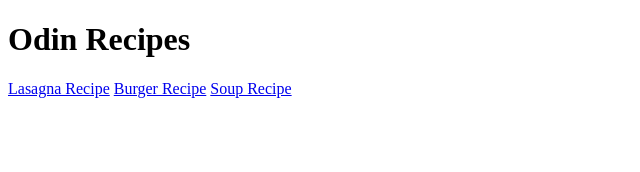
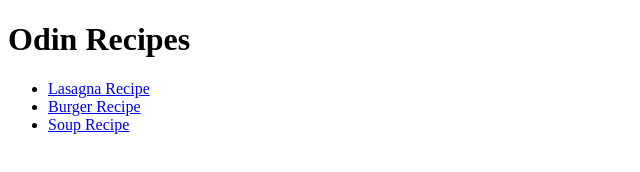
Before and after one commit to EmxdA/odin-recipes, a plain HTML site: page index.html in a window 1280 px wide. Shown: the whole page, without its empty margins (0-640 px from the left). Drawn offline with Linux system fonts and the light colour scheme.

Commit message:
Spaced out recipe links

```diff
--- a/index.html
+++ b/index.html
@@ -1,15 +1,17 @@
 <!DOCTYPE html>
 <html lang="en">
-<head>
-    <meta charset="UTF-8">
-    <meta http-equiv="X-UA-Compatible" content="IE=edge">
-    <meta name="viewport" content="width=device-width, initial-scale=1.0">
+  <head>
+    <meta charset="UTF-8" />
+    <meta http-equiv="X-UA-Compatible" content="IE=edge" />
+    <meta name="viewport" content="width=device-width, initial-scale=1.0" />
     <title>Index</title>
-</head>
-<body>
+  </head>
+  <body>
     <h1>Odin Recipes</h1>
-    <a href="recipes/lasagna.html">Lasagna Recipe</a>
-    <a href="recipes/burger.html">Burger Recipe</a>
-    <a href="recipes/soup.html">Soup Recipe</a>
-</body>
+    <ul>
+      <li><a href="recipes/lasagna.html">Lasagna Recipe</a></li>
+      <li><a href="recipes/burger.html">Burger Recipe</a></li>
+      <li><a href="recipes/soup.html">Soup Recipe</a></li>
+    </ul>
+  </body>
 </html>
```
